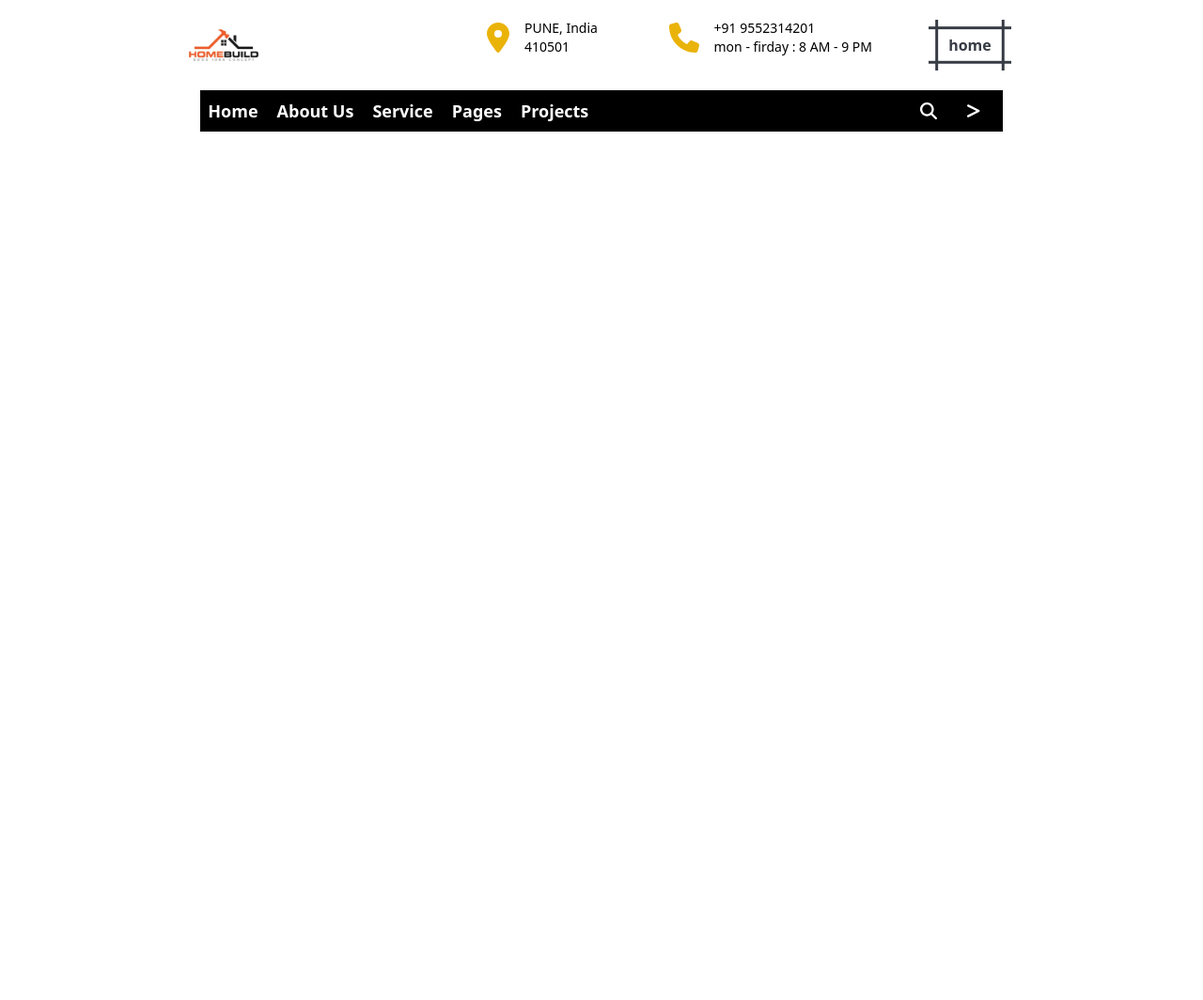
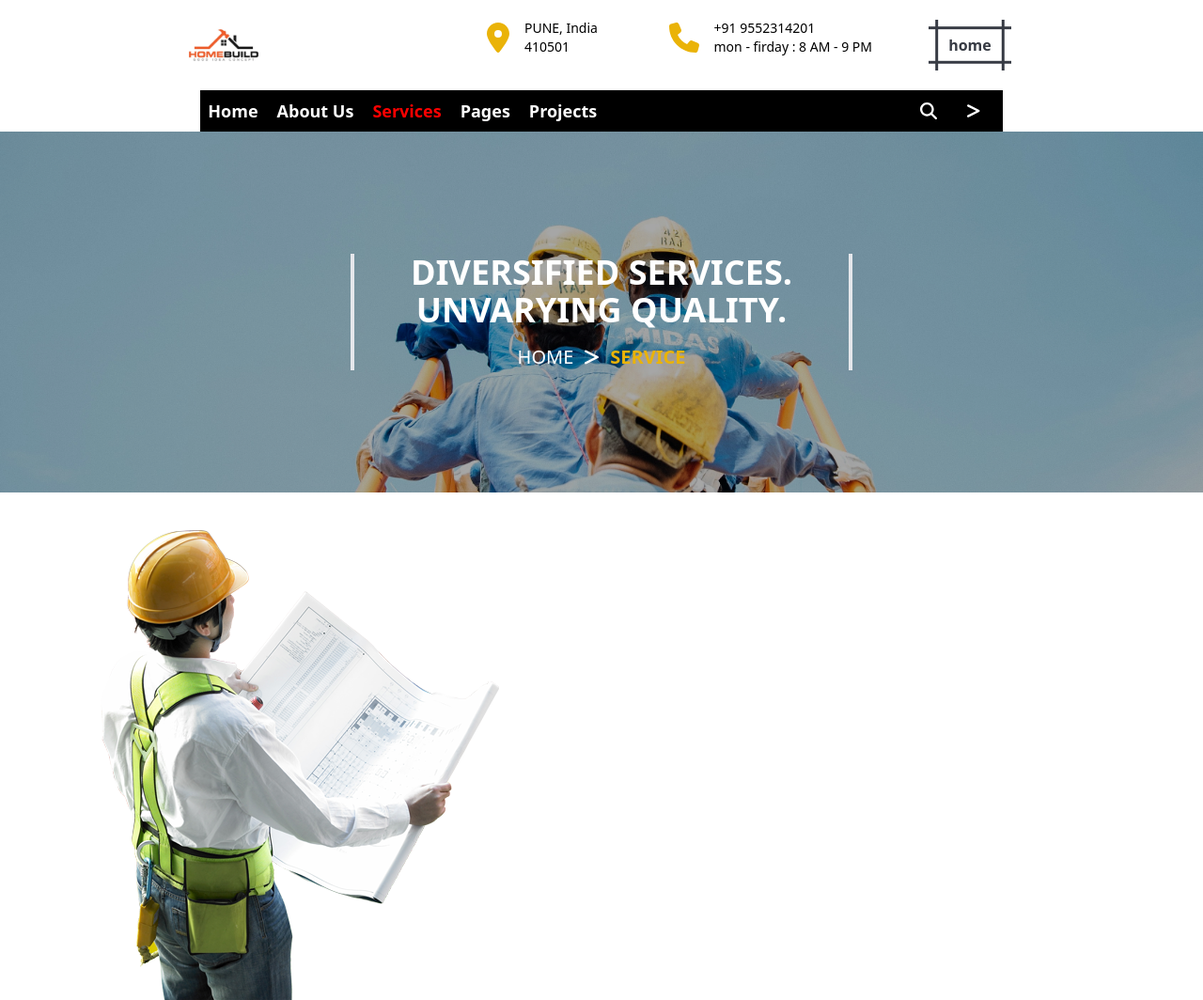
Before and after one commit to Adityachatur/construction-web, a React (Create React App) app: page /service in a window 1280 px wide. Shown: the whole page at 94% size. Before the commit the page ends 800 px from the top, so only its background shows below. Built offline with nearby package versions, Linux system fonts and the light colour scheme.

Commit message:
new change

```diff
--- a/src/App.js
+++ b/src/App.js
@@ -5,6 +5,7 @@ import Home from './Components/Home/Home';
 import Navbar1 from './Components/Navbar/Navbar1';
 import Navbar2 from './Components/Navbar/Navbar2';
 import About from './Components/About/About';
+import Service from './Components/Service/Service';
 function App() {
   return (
     <>
@@ -14,6 +15,7 @@ function App() {
       <Routes>
         <Route path='/' element={<Home />} />
         <Route path='/about' element={<About />} />
+        <Route path='/service' element={<Service />} />
       </Routes>
     </>
   );
--- a/src/Components/Navbar/Navbar2.js
+++ b/src/Components/Navbar/Navbar2.js
@@ -32,9 +32,9 @@ const Navbar2 = () => {
 
         {/* Navigation menu */}
         <div className={`menu-items nav md:flex md:flex-row text-white font-bold lg:text-lg sm:text-base space-x-5 ${showMenu ? 'text-base flex' : 'hidden'}`}>
-          <span className="item"><Link to={'/'} className={`nav-link  ${location.pathname === "/" ? "active" : ""}`} style={{ color: location.pathname === "/" ? "red" : "" }}>Home</Link></span>
-          <span className="item"><Link to={'/about'} className={`nav-link  ${location.pathname === "/about" ? "active" : ""}`} style={{ color: location.pathname === "/about" ? "red" : "" }}>About Us</Link></span>
-          <span className="item">Service</span>
+          <span className="item"><Link to={'/'} className={` ${location.pathname === "/" ? "active" : ""}`} style={{ color: location.pathname === "/" ? "red" : "" }}>Home</Link></span>
+          <span className="item"><Link to={'/about'} className={`${location.pathname === "/about" ? "active" : ""}`} style={{ color: location.pathname === "/about" ? "red" : "" }}>About Us</Link></span>
+          <span className="item"><Link to={'/service'} className={`${location.pathname === "/service" ? "active" : ""}`} style={{ color: location.pathname === "/service" ? "red" : "" }}>Services</Link></span>
           <span className="item">Pages</span>
           <span className="item">Projects</span>
         </div>
--- a/src/Components/Navbar/Sidebar.js
+++ b/src/Components/Navbar/Sidebar.js
@@ -23,7 +23,7 @@ const Sidebar = ({ showSidebar, toggleSidebar }) => {
                         <div className='list-none space-y-4 mb-3 text-xl font-bold text-left'>
                             <li className='menu-item'><Link to={'/'} className={`nav-link  ${location.pathname === "/" ? "active" : ""}`} style={{ color: location.pathname === "/" ? "red" : "" }}>Home</Link></li>
                             <li className='menu-item'><Link to={'/about'} className={`nav-link  ${location.pathname === "/about" ? "active" : ""}`} style={{ color: location.pathname === "/about" ? "red" : "" }}>About Us</Link></li>
-                            <li className='menu-item'>Services</li>
+                            <li className='menu-item'><Link to={'/service'} className={`${location.pathname === "/service" ? "active" : ""}`} style={{ color: location.pathname === "/service" ? "red" : "" }}>Services</Link></li>
                             <li className='menu-item'>Pages</li>
                             <li className='menu-item'>Projects</li>
                             <li className='menu-item'>Contact</li>
--- /dev/null
+++ b/src/Components/Service/Service.js
@@ -0,0 +1,14 @@
+import React from 'react'
+import Mainheading from '../Mainheading'
+import img from '../images/home5.jpg'
+import Servicehead from './Servicehead'
+const Service = () => {
+    return (
+        <div>
+            <Mainheading title={"DIVERSIFIED SERVICES. UNVARYING QUALITY."} ThisPage={"Service"} img={img} />
+            <Servicehead />
+        </div>
+    )
+}
+
+export default Service
--- /dev/null
+++ b/src/Components/Service/Servicehead.js
@@ -0,0 +1,14 @@
+import React from 'react'
+import img from '../images/Servicepng.png'
+const Servicehead = () => {
+    return (
+        <div>
+            <div className='flex flex-wrap lg:w-10/12 w-full mx-auto'>
+
+                <img src={img} alt="" className='mt-10'/>
+            </div>
+        </div>
+    )
+}
+
+export default Servicehead
```
Also changed, not shown: src/Components/images/Servicepng.png (added).
